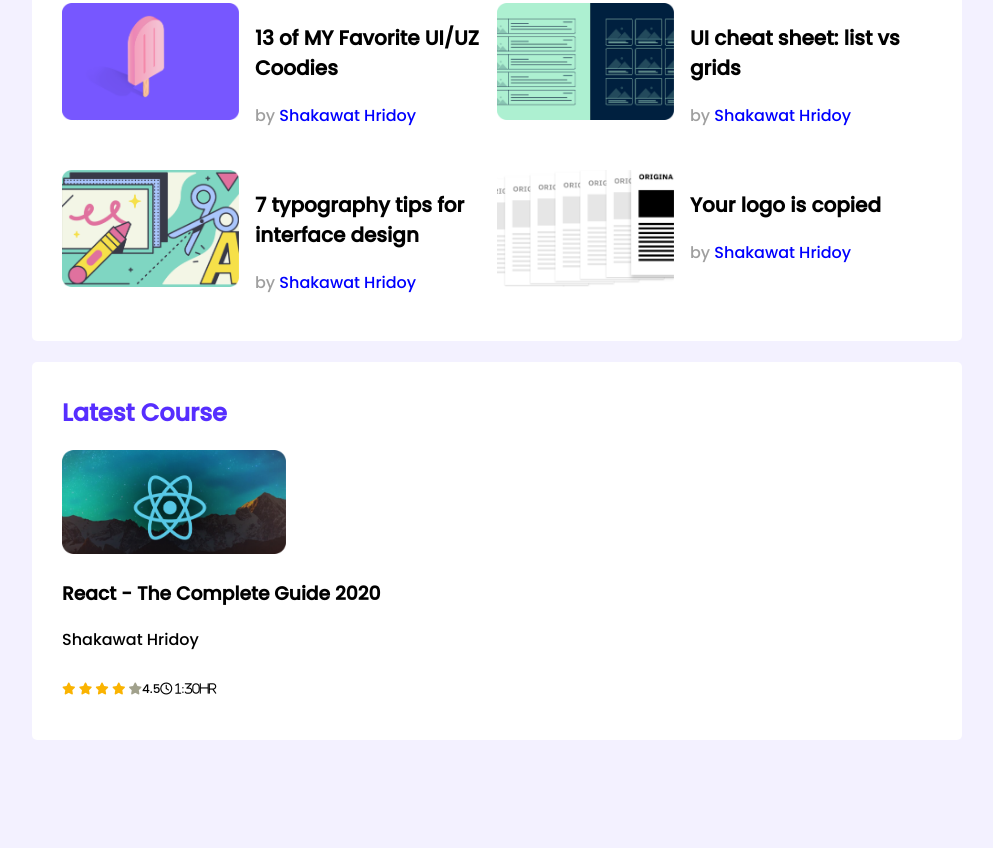
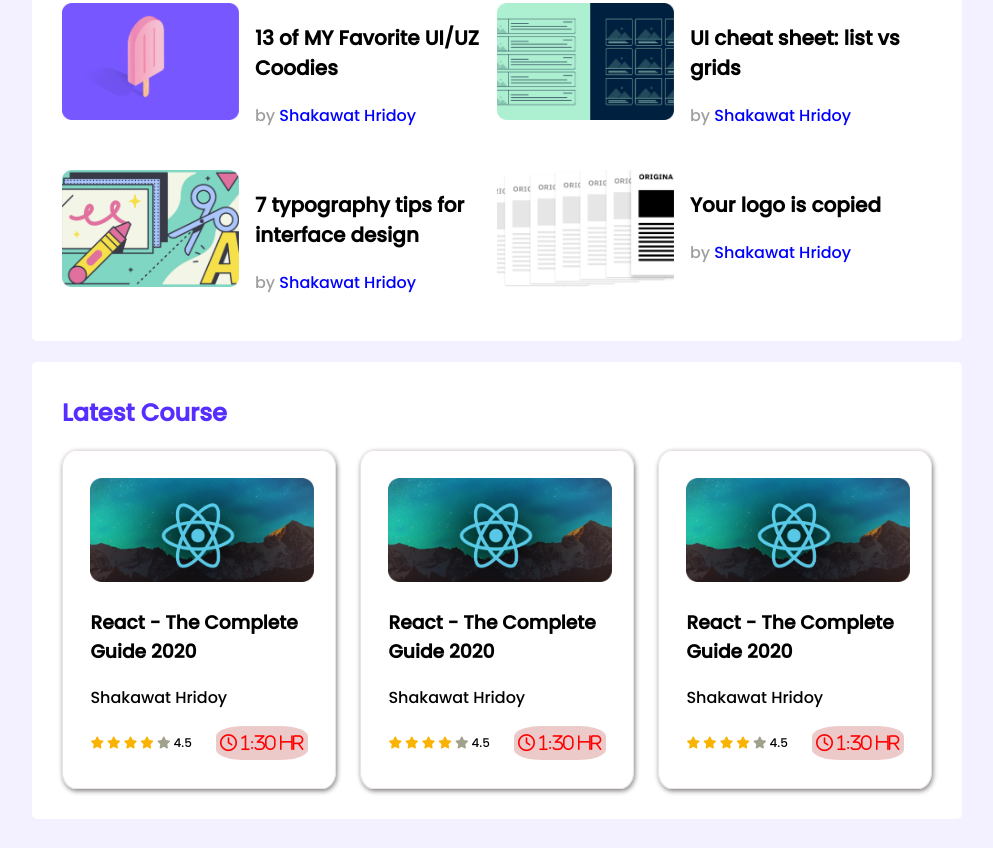
Before and after one commit to shakawathridoy/Assingment-2nd, a plain HTML site: page index.html in a window 1280 px wide. Shown: the part 369-1217 px from the top of the page, without its empty margins (143-1136 px from the left). Before the commit the page ends 1138 px from the top, so only its background shows below. Drawn offline with Linux system fonts and the light colour scheme.

Commit message:
final practice

```diff
--- a/index.html
+++ b/index.html
@@ -109,10 +109,63 @@
                             <i class="fas fa-star filled"></i>
                             <i class="fas fa-star filled"></i>
                             <i class="fas fa-star empty"></i>
+                            <span>4.5</span>
                         </div>
-                        <p>4.5</p>
                         <div class="course-duration">
-                            <i class="far fa-clock"> 1:30hr</i>
+                            <i class="far fa-clock">   1:30 hr </i>
+
+                        </div>
+                    </div>
+
+                    </div>
+                </div>
+
+            </div>
+            <div class="course">
+                <div class="course-banner">
+                    <img src="./images/courses/course-1.png" alt="">
+                    <div class="course-detail">
+                    <h3 class="course-title">React - The Complete Guide 2020</h3>
+                    <h3></h3>
+                    <p class="course-author">Shakawat Hridoy</p>
+                    <div class="course-info">
+                        <div>
+                            <i class="fas fa-star filled"></i>
+                            <i class="fas fa-star filled"></i>
+                            <i class="fas fa-star filled"></i>
+                            <i class="fas fa-star filled"></i>
+                            <i class="fas fa-star empty"></i>
+                            <span>4.5</span>
+                        </div>
+                        <div class="course-duration">
+                            <i class="far fa-clock">   1:30 hr </i>
+
+                        </div>
+                    </div>
+
+                    </div>
+                </div>
+
+            </div>
+            <div class="course">
+                <div class="course-banner">
+                    <img src="./images/courses/course-1.png" alt="">
+                    <div class="course-detail">
+                    <h3 class="course-title">React - The Complete Guide 2020</h3>
+                    <h3></h3>
+                    <p class="course-author">Shakawat Hridoy</p>
+                    <div class="course-info">
+                        <div>
+                            <i class="fas fa-star filled"></i>
+                            <i class="fas fa-star filled"></i>
+                            <i class="fas fa-star filled"></i>
+                            <i class="fas fa-star filled"></i>
+                            <i class="fas fa-star empty"></i>
+                            <span>4.5</span>
+                        </div>
+                        <div class="course-duration">
+                            <i class="far fa-clock">   1:30 hr </i>
+
                         </div>
                     </div>
 
--- a/styles/style.css
+++ b/styles/style.css
@@ -77,9 +77,24 @@ hr {
 }
 /* Website courses part */
 
+.courses {
+    display: grid;
+    grid-template-columns: repeat(3, 1fr);
+    grid-gap: 24px;
+
+}
+.course {
+    border: 1px solid rgb(235, 226, 226);
+    padding: 10%;
+    box-shadow: gray 1px 2px 5px;
+    border-radius: 5%;
+
+
+}
 .course .course-banner img{
     width: 224px;
     height: 104px;
+}
 }
 .fa-star {
     font-size: 12px;
@@ -94,4 +109,47 @@ hr {
     display: flex;
     align-items:center;
     font-size: 12px;
+    justify-content: space-between;
 }
+.course-duration {
+    background-color: rgba(209, 120, 120, 0.39);
+    color: red;
+    padding: 2%;
+    border-radius: 30%;
+    font-size: 17px;
+}
+
+/* --------------
+Media Queries
+------------- */
+@media only screen and (max-width: 688px) {
+    .container{
+        width: 100%;
+    }
+    .player, .blogs, .courses {
+        /* background-color: rgb(230, 225, 216); */
+        grid-template-columns: repeat(1, 1fr);
+    }
+    .players, .blog {
+        flex-direction: column;
+    }
+}
+/*-------------------
+ Media queries- table
+ -------------- */
+@media only screen and (min-width: 688px) and (max-width:992px) {
+
+    .container{
+        width:100%;
+    }
+    .player, .blogs {
+        /* background-color: rgb(230, 225, 216); */
+        grid-template-columns: repeat(2, 1fr);
+    }
+    .courses {
+        grid-template-columns: repeat(1, 1fr);
+    }
+    .players, .blog {
+        flex-direction: column;
+    }
+}
```
